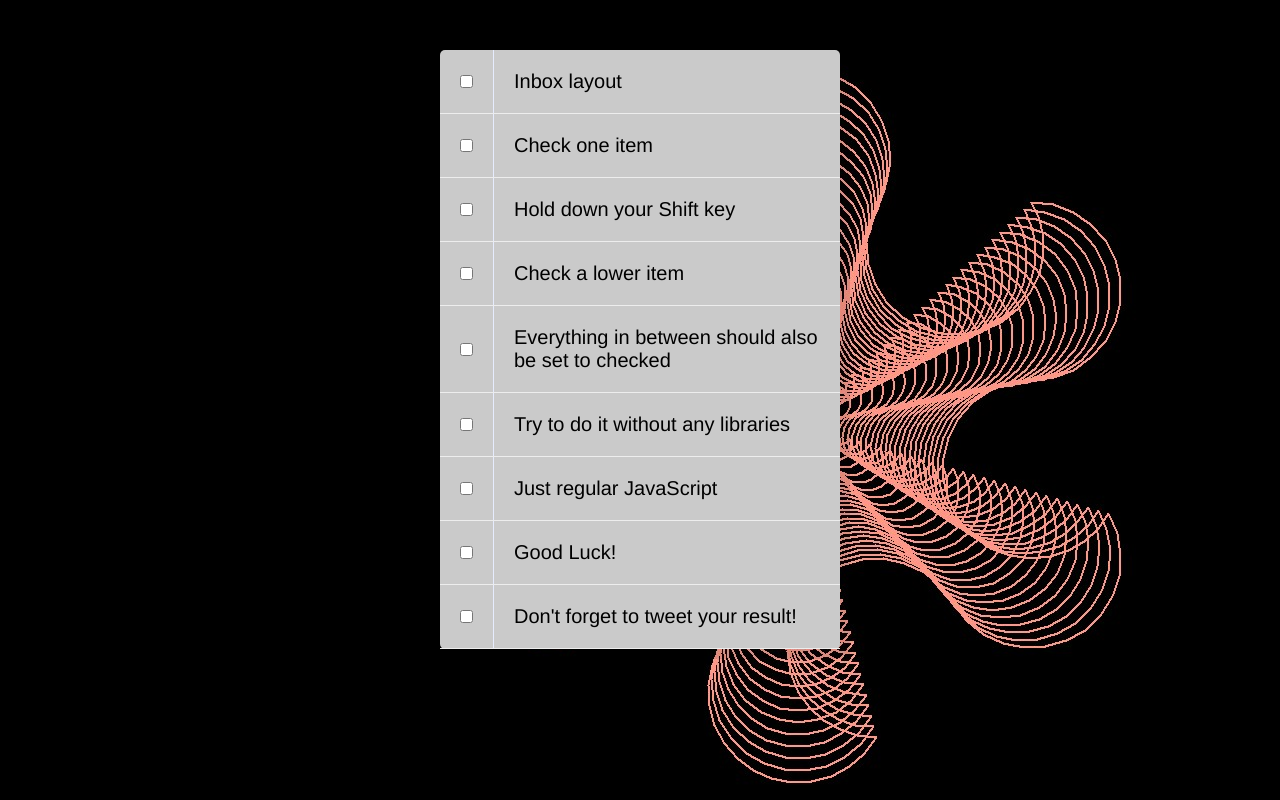
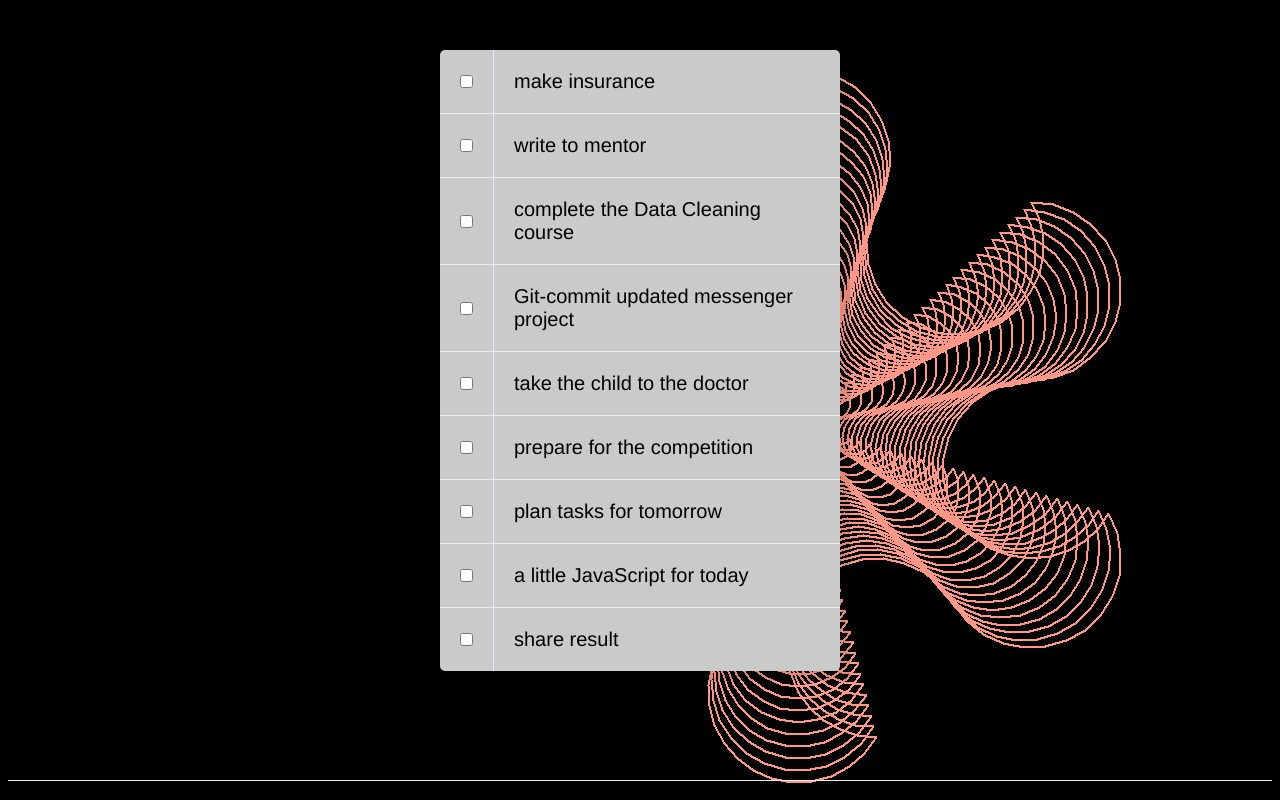
Before and after one commit to OlenaBabko/JavaScript30, a plain HTML site: page 05_task_checkboxes/index.html in a window 1280 px wide. Drawn offline with Linux system fonts and the light colour scheme.

Commit message:
new text + instruction

```diff
--- a/05_task_checkboxes/index.html
+++ b/05_task_checkboxes/index.html
@@ -16,43 +16,43 @@
   <div class="inbox">
     <div class="item">
         <input type="checkbox">
-        <p>Inbox layout</p>
+        <p>make insurance</p>
     </div>
     <div class="item">
       <input type="checkbox">
-      <p>Check one item</p>
+      <p>write to mentor</p>
     </div>
     <div class="item">
       <input type="checkbox">
-      <p>Hold down your Shift key</p>
+      <p>complete the Data Cleaning course</p>
     </div>
     <div class="item">
       <input type="checkbox">
-      <p>Check a lower item</p>
+      <p>Git-commit updated messenger project</p>
     </div>
     <div class="item">
       <input type="checkbox">
-      <p>Everything in between should also be set to checked</p>
+      <p>take the child to the doctor</p>
     </div>
     <div class="item">
       <input type="checkbox">
-      <p>Try to do it without any libraries</p>
+      <p>prepare for the competition</p>
     </div>
     <div class="item">
       <input type="checkbox">
-      <p>Just regular JavaScript</p>
+      <p>plan tasks for tomorrow</p>
     </div>
     <div class="item">
       <input type="checkbox">
-      <p>Good Luck!</p>
+      <p>a little JavaScript for today</p>
     </div>
     <div class="item">
       <input type="checkbox">
-      <p>Don't forget to tweet your result!</p>
+      <p>share result</p>
     </div>
-    <div class="item">
-
-    </div>
+  </div>
+  <div class="item">
+    <h5>hold Shift to choose multiple</h5>
   </div>
 
 
```
